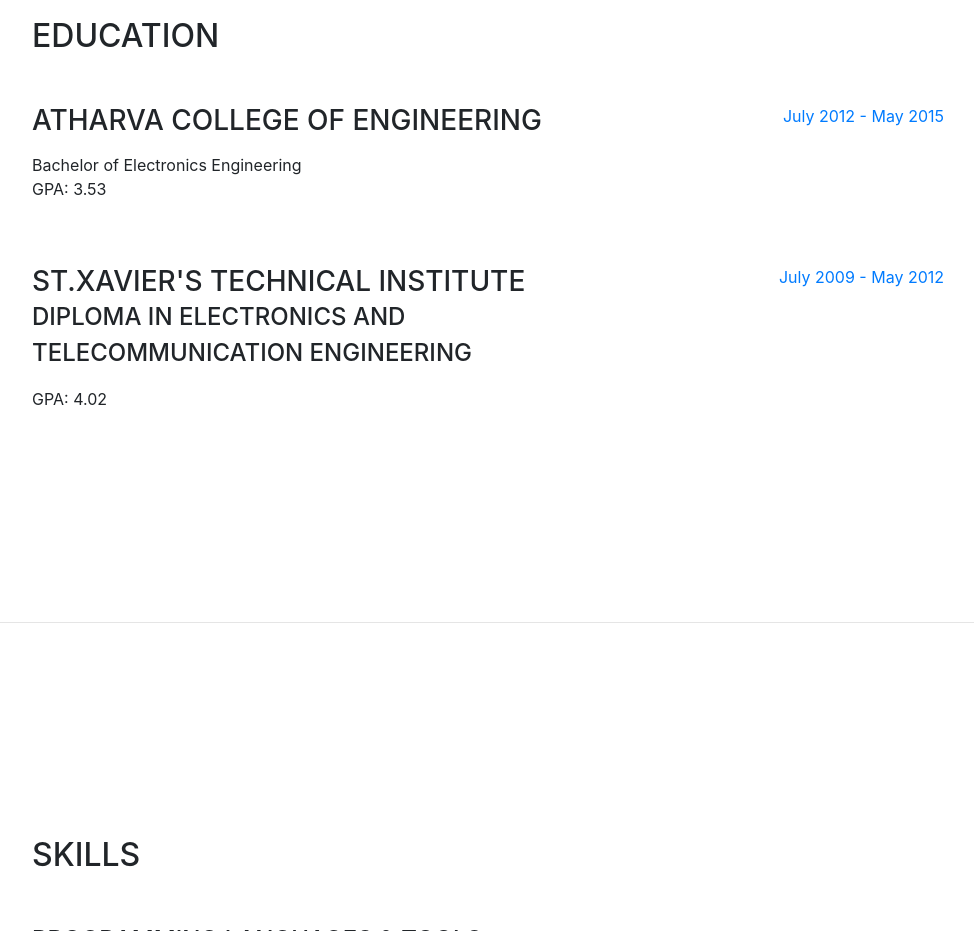
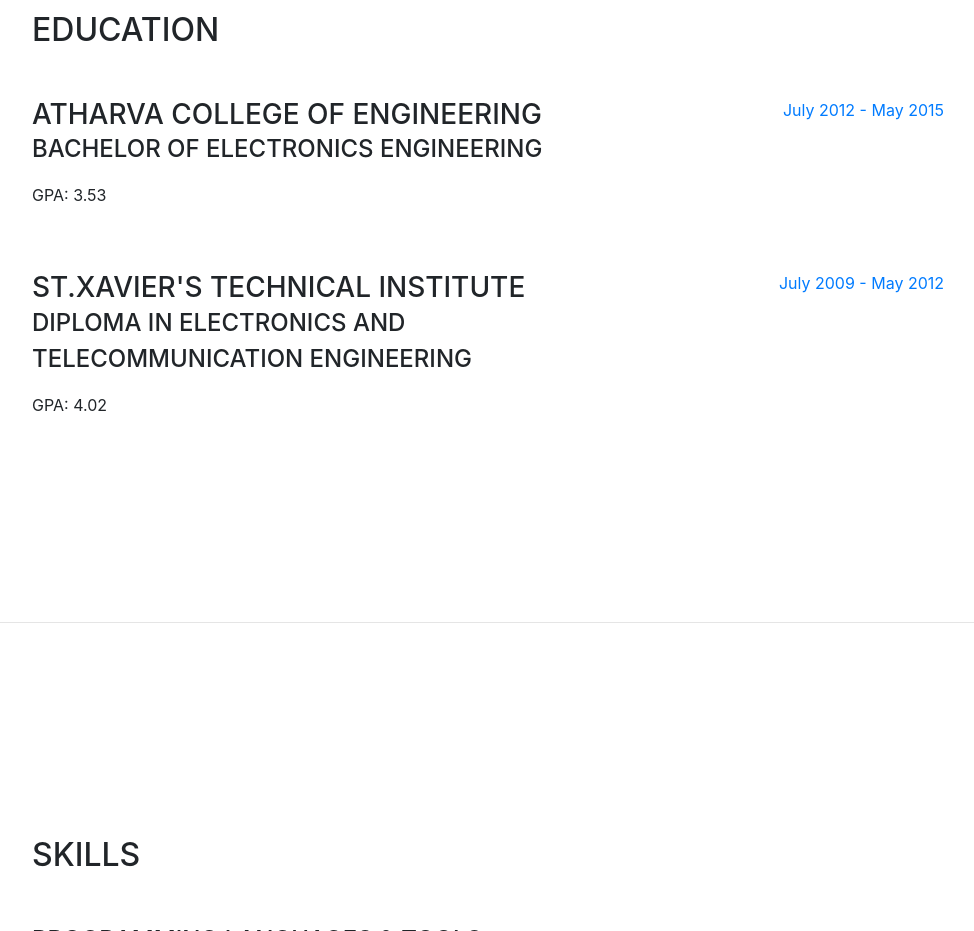
Before and after one commit to unmeshgavade/unmeshgavade.com, a website with bundled scripts: page index.html in a window 1280 px wide. Shown: the part 1780-2711 px from the top of the page, without its empty margins (288-1262 px from the left). Built offline with nearby package versions, Linux system fonts and the light colour scheme; a web font is replaced by a local one.

Commit message:
minor text changes

```diff
--- a/index.html
+++ b/index.html
@@ -133,8 +133,7 @@
           <div class="resume-item d-flex flex-column flex-md-row mb-5">
             <div class="resume-content mr-auto">
               <h3 class="mb-0">Atharva College of Engineering</h3>
-              <div class="subheading mb-3"></div>
-              <div>Bachelor of Electronics Engineering</div>
+              <div class="subheading mb-3">Bachelor of Electronics Engineering</div>
               <p>GPA: 3.53</p>
             </div>
             <div class="resume-date text-md-right">
```
